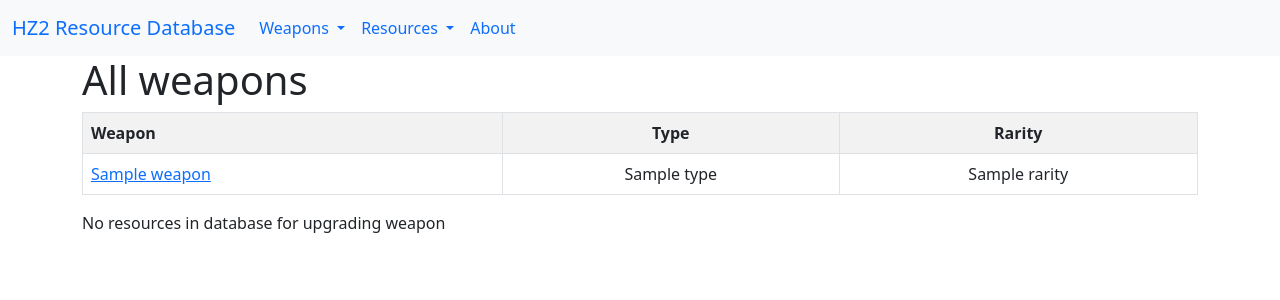
After one commit to dbjock/HZ2WebSite, a Flask app: page /allweapons in a window 1280 px wide. The commit adds this page. Shown: the top 300 px of the page. Run offline with Flask 2, Linux system fonts and the light colour scheme; tables that the repository leaves empty hold one stand-in row (values such as "Sample post").

Commit message:
Add all weapons page

```diff
--- a/hz2/routes.py
+++ b/hz2/routes.py
@@ -202,6 +202,20 @@ def resource_detail(id):
     log.info(f"Table Data: {tbl_data}")
     return render_template('resource.html', title=f"Resource - {resource.title}", resource=resource, header_row=headings, data=tbl_data)
 
-@app.route("/weapons")
-def weapons():
-    return render_template('weapons.html', title="The Resources")
+@app.route("/allweapons")
+def weapons_all():
+    # Get all the weapons in the db
+    log.info(f"Getting all weapons")
+    # Just want : Weapon,Type,Rarity with_entities(SomeModel.col1, SomeModel.col2)
+    # weapons = Weapon.query.order_by(Weapon.title).all()
+    results = db.session.query(Weapon,Weapon_type,Rarity).join(Weapon_type,Rarity).with_entities(Weapon.id, Weapon.title,Weapon_type.id,Weapon_type.title, Rarity.id, Rarity.title).order_by(Weapon.title).all()
+    log.info(f"Weapons found: {len(results)}")
+    if len(results) == 0:
+        log.critical(f"No weapons found in database")
+        return render_template('not_found.html',title='Weapons not found', thing='weapons')
+    log.debug(f"weapons: {results}")
+
+    header = ("Weapon", "Type", "Rarity")
+    data = results
+    log.info(f"Table Data: {data}")
+    return render_template('weapons.html', title=f"ALL Weapons", header_row=header, data=data)
--- a/hz2/templates/layout.html
+++ b/hz2/templates/layout.html
@@ -29,24 +29,18 @@
             </button>
             <div class="collapse navbar-collapse" id="navbarSupportedContent">
                 <ul class="navbar-nav me-auto mb-2 mb-lg-0">
-                    <li class="nav-item">
-                        <a class="nav-link active" href="/about">About</a>
-                    </li>
-                    <li class="nav-item">
-                        <a class="nav-link" href="/resources">What is this</a>
-                    </li>
                     <li class="nav-item dropdown">
                         <a class="nav-link dropdown-toggle" href="#" role="button" data-bs-toggle="dropdown"
                             aria-expanded="false">
                             Weapons
                         </a>
                         <ul class="dropdown-menu">
+                            <li><a class="dropdown-item" href="/allweapons">All</a></li>
                             <li><a class="dropdown-item" href="#">Common</a></li>
                             <li><a class="dropdown-item" href="#">Uncommon</a></li>
                             <li><a class="dropdown-item" href="#">Rare</a></li>
                             <li><a class="dropdown-item" href="#">Very Rare</a></li>
                             <li><a class="dropdown-item" href="#">Legendary</a></li>
-                            <li><a class="dropdown-item" href="#">All</a></li>
                         </ul>
                     </li>
                     <li class="nav-item dropdown">
@@ -60,6 +54,10 @@
                             <li><a class="dropdown-item" href="#">Gear Upgrade Resources</a></li>
                         </ul>
                     </li>
+                    <li class="nav-item">
+                        <a class="nav-link active" href="/about">About</a>
+                    </li>
+
                 </ul>
             </div>
         </div>
--- /dev/null
+++ b/hz2/templates/weapons.html
@@ -0,0 +1,20 @@
+{% extends "layout.html" %}
+{% block content %}
+<h1>All weapons</h1>
+<table class="table table-striped table-bordered" id='myTable'>
+    <tr>
+        <th>{{ header_row[0] }}</th>
+        <th class="text-center">{{ header_row[1] }}</th>
+        <th class="text-center">{{ header_row[2] }}</th>
+    </tr>
+    {% for row in data %}
+    <tr>
+        <td><a href="{{ url_for('weapon_detail', weapon_id=row[0]) }}" class="link-primary">{{ row[1] }}</a>
+        </td>
+        <td class="text-center">{{ row[3] }}</td>
+        <td class="text-center">{{ row[5] }}</td>
+    </tr>
+    {% endfor %}
+</table>
+<p>No resources in database for upgrading weapon</p>
+{% endblock %}
```
